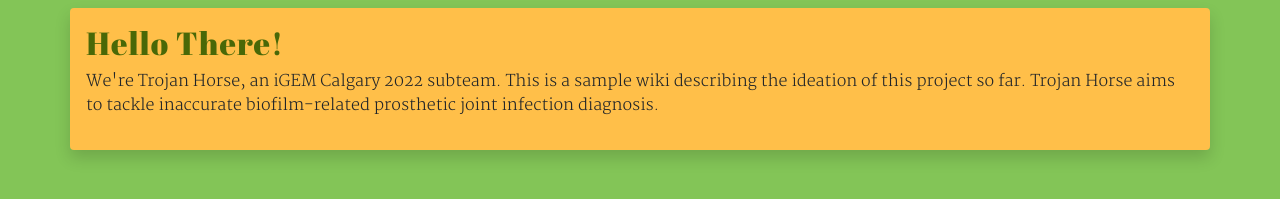
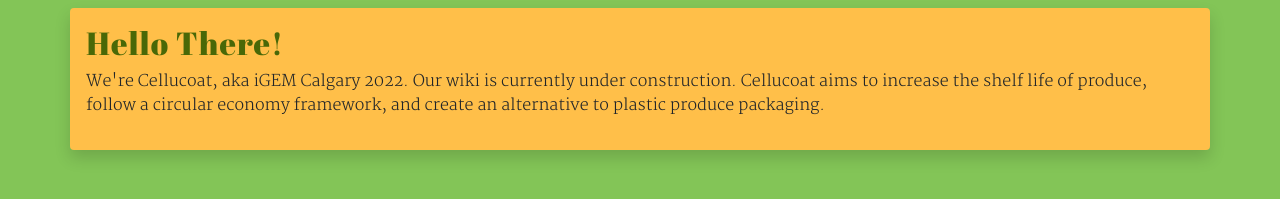
Before and after one commit to iGEMCalgary/2022CalgaryWiki, a plain HTML site: page index.html in a window 1280 px wide. Shown: the part 165-364 px from the top of the page. Drawn offline with nearby package versions, Linux system fonts and the light colour scheme.

Commit message:
not troj horse lol

```diff
--- a/index.html
+++ b/index.html
@@ -77,9 +77,9 @@
   <div class="container card shadow p-3 mt-3">
     <h2 class="serif">Hello There!</h2>
     <p>
-      We're Trojan Horse, an iGEM Calgary 2022 subteam. This is a sample wiki
-      describing the ideation of this project so far. Trojan Horse aims to tackle
-      inaccurate biofilm-related prosthetic joint infection diagnosis.
+      We're Cellucoat, aka iGEM Calgary 2022. Our wiki is currently under construction.
+      Cellucoat aims to increase the shelf life of produce, follow a circular economy framework,
+      and create an alternative to plastic produce packaging.
     </p>
   </div>
 
```
